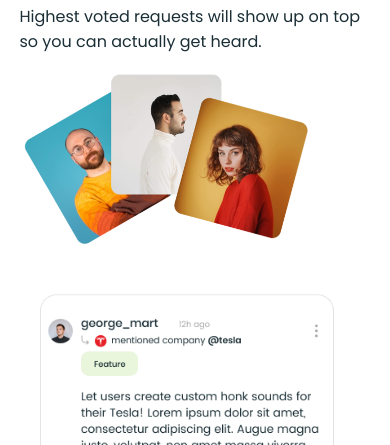
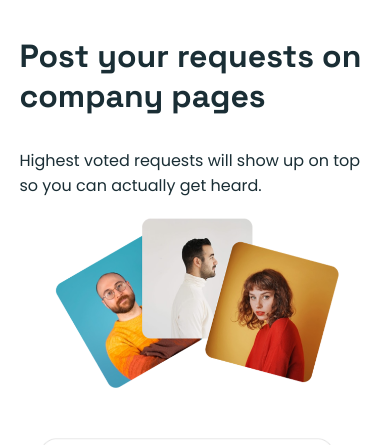
Before and after one commit to UmarMaqbool/improveit, a React (Create React App) app: page / in a window 390 px wide. Shown: the part 1472-1917 px from the top of the page. Built offline with nearby package versions, Linux system fonts and the light colour scheme.

Commit message:
Fixed css issue

```diff
--- a/src/components/HomeBanner/HomeBanner.js
+++ b/src/components/HomeBanner/HomeBanner.js
@@ -8,6 +8,7 @@ import downArrow from './downArrow.svg';
 const HomeBanner = () => {
   return (
     <div className={styles.HomeBanner}>
+      <div className={styles.background}></div>
       <ContentContainer width={85}>
         <div className={styles.BannerWrapper}>
           <HeroSection
--- a/src/components/HomeBanner/HomeBanner.module.css
+++ b/src/components/HomeBanner/HomeBanner.module.css
@@ -54,12 +54,6 @@
   .learnMoreText {
     position: initial;
   }
-  .HomeBanner {
-    padding-top: 10em;
-    margin-top: 0em;
-    margin-bottom: 15em;
-    background-image: url('./bg.png');
-  }
 
   .InfoContainer h1 {
     font-size: 2.75em;
@@ -69,6 +63,17 @@
     font-size: 1em;
   }
 }
+@media screen and (max-width: 38em) {
+  .HomeBanner {
+    padding-top: 10em;
+    margin-top: 0em;
+    padding-bottom: 15em;
+    background-image: url('./bg.png');
+  }
+}
+
+
+
 @media screen and (max-width: 35em) {
   .BannerWrapper {
     padding: 0em;
--- a/src/components/HomeContent/HomeContent.js
+++ b/src/components/HomeContent/HomeContent.js
@@ -7,7 +7,7 @@ import chatDesktopImage from './chatDesktop.png';
 import chatMobileImage from './chatMobile.png';
 import chatDesktopImage2 from './chat2.png';
 import chatMobileImage2 from './chat2Mobile.png';
-import techImage from './tech.png'
+import techImage from './tech.png';
 
 const HomeContent = () => {
   return (
@@ -24,16 +24,26 @@ const HomeContent = () => {
               <h3>Post your requests on company pages</h3>
             </div>
             <p>
-                Highest voted requests will show up on top so you can actually
-                get heard.
+              Highest voted requests will show up on top so you can actually get
+              heard.
             </p>
+            <div className={styles.imageContainer}>
               <img src={personsImage} alt="persons" />
+            </div>
           </div>
         }
         imageSection={
           <>
-            <img className={styles.desktopImage} src={chatDesktopImage} alt="Chat" />
-            <img className={styles.mobileImage} src={chatMobileImage} alt="Chat" />
+            <img
+              className={styles.desktopImage}
+              src={chatDesktopImage}
+              alt="Chat"
+            />
+            <img
+              className={styles.mobileImage}
+              src={chatMobileImage}
+              alt="Chat"
+            />
           </>
         }
       />
@@ -53,15 +63,25 @@ const HomeContent = () => {
                   It’s free market research. Have a clear picture on what you
                   should change about your product.
                 </p>
+                <div className={styles.imageContainer}>
                   <img src={techImage} alt="tech" />
+                </div>
               </div>
             </div>
           </>
         }
         imageSection={
           <>
-             <img className={styles.desktopImage} src={chatDesktopImage2} alt="Chat" />
-            <img className={styles.mobileImage} src={chatMobileImage2} alt="Chat" />
+            <img
+              className={styles.desktopImage}
+              src={chatDesktopImage2}
+              alt="Chat"
+            />
+            <img
+              className={styles.mobileImage}
+              src={chatMobileImage2}
+              alt="Chat"
+            />
           </>
         }
       />
--- a/src/components/HomeContent/HomeContent.module.css
+++ b/src/components/HomeContent/HomeContent.module.css
@@ -45,6 +45,9 @@
     max-width: 22em;
     margin-left: 0em;
   }
+  .imageContainer{
+    text-align: center;
+  }
   .mobileImage {
     display: block;
   }
@@ -74,6 +77,7 @@
 @media screen and (max-width: 35em) {
   .InfoContainer img {
     max-width: 18em;
+    text-align: center;
   }
 
 }
```
Also changed, not shown: src/components/HomeBanner/bg.png, 1 other file (tests, documents, lock files or other folders). Lines whose indentation alone changed are shown as unchanged.
